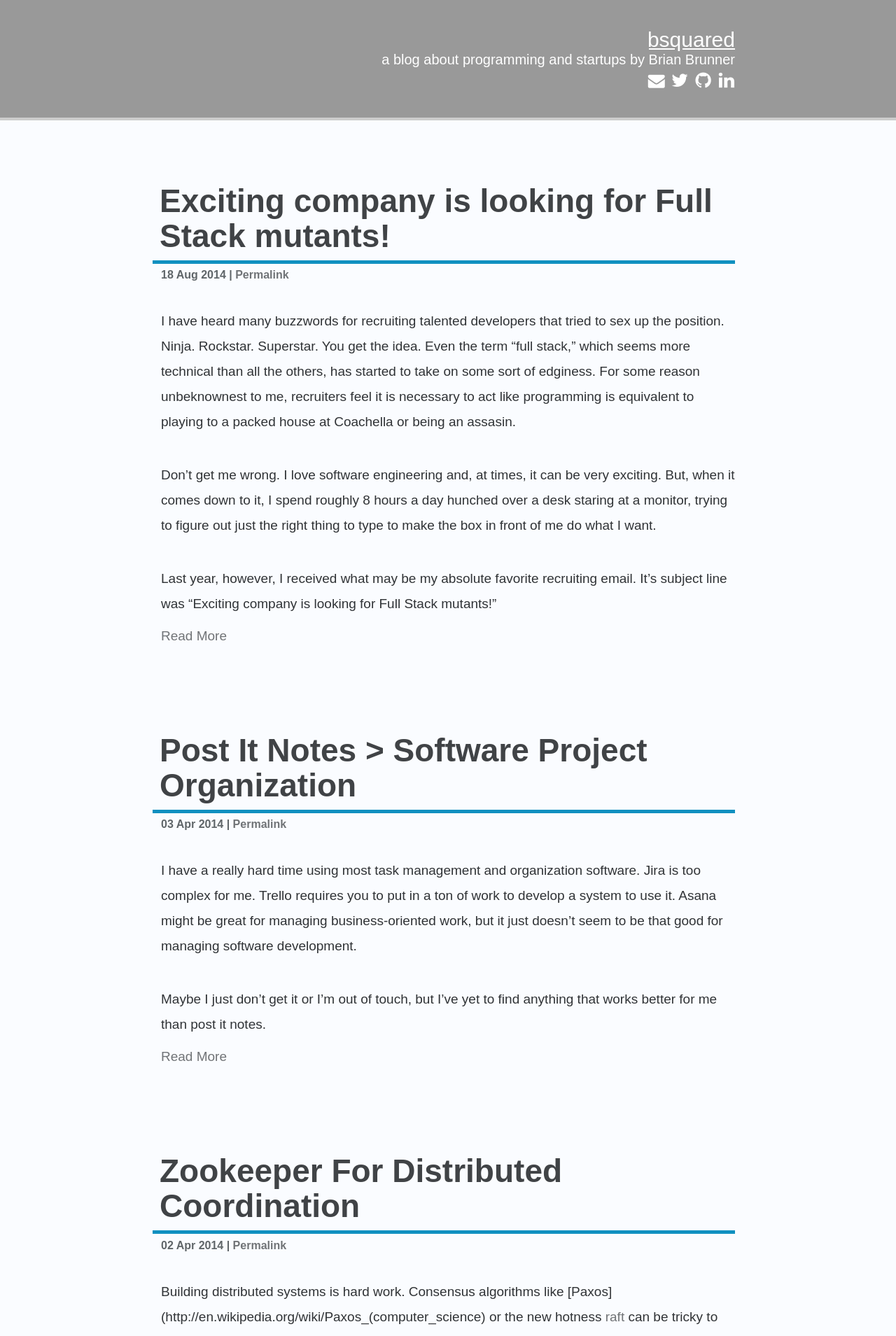
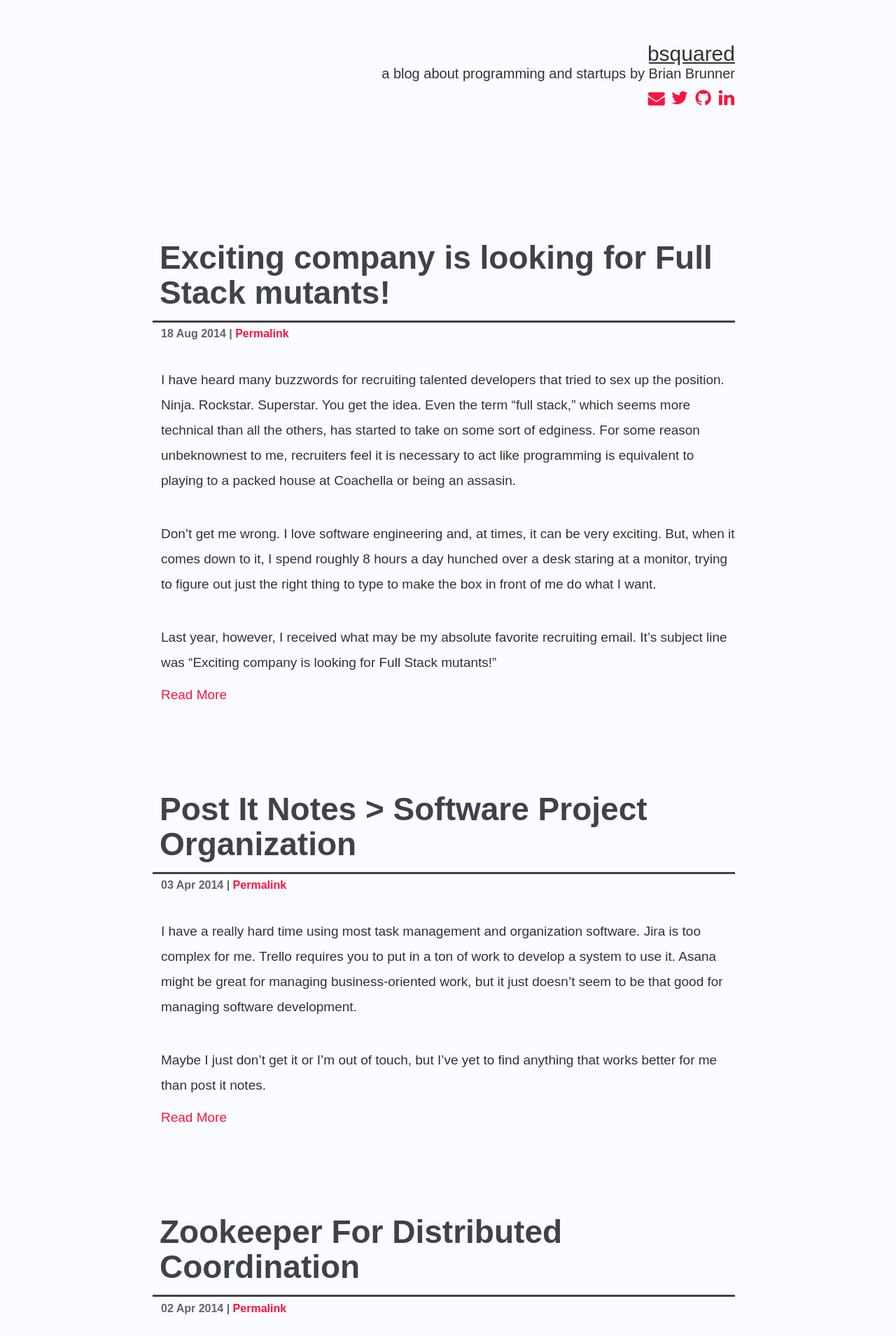
Before and after one commit to brianbrunner/brianbrunner.github.io, a Jekyll site: the page built from index.html, in a window 1280 px wide. Shown: the top 1909 px of the page at 70% size. Built offline with Jekyll 4.4.1, drawn with Linux system fonts in a browser that asks for light colours; nearby versions of some CDN libraries; the list of posts is cut into pages by our own code; comment, search, counter and statistics services are not loaded.

Commit message:
Finished updating styling

```diff
--- a/css/style.css
+++ b/css/style.css
@@ -6,7 +6,7 @@ h1, h2, h3, h4, h5, h6 {
   color: #404346;
 }
 a, a:visited {
-  color: #707376;
+  color: #ff1140;
   text-decoration: none !important;
 }
 ul li {
@@ -25,24 +25,20 @@ article blockquote, article header, article section, article footer, .inner {
   margin: 0 auto;
 }
 .header {
- padding: 40px 0;
- border-width: 0;
- border-color: #ccc;
- border-bottom-width: 4px;
- border-style: solid;
- color: #fff;
- width: 100%;
- background-color: #999;
+  color: #303336;
+  padding: 60px 0 80px;
+  border-width: 0;
+  width: 100%;
 }
 .header h1, .header h1 a {
+  color: #303336;
   font-size: 30px;
   position: relative;
-  color: #fff
 }
 .header h1:before, .header h1:after {
  content: "";
  position: absolute;
- background-color: #fff;
+ background-color: #303336;
  height: 2px;
  width: 75px;
  bottom: 3px;
@@ -58,7 +54,7 @@ article blockquote, article header, article section, article footer, .inner {
 .header h1, .header h2 {
   text-align: right;
   margin: 0;
-  color: #fff;
+  color: #303336 !important;
   font-weight: 300;
 }
 .header .social-links
@@ -67,17 +63,14 @@ article blockquote, article header, article section, article footer, .inner {
   text-align: right;
 }
 .header .social-links a {
+  color: #ff1140 !important;
   transition: 0.25s;
   -webkit-transition: 0.25s;
   text-align: center;
   width: 24px;
-  margin-left: 5px;
-  color: #fff !important;
+  margin: 5px 0 0 5px;
   font-size: 26px;
   font-family: FontAwesome !important;
-}
-.header .social-links a:hover {
-  color: #404346; !important;
 }
 .header .social-links .fa-envelope {
   font-size: 24px;
@@ -96,7 +89,7 @@ article blockquote, article header, article section, article footer, .inner {
   line-height: 20px;
 }
 article header {
-  margin: 90px auto 70px;
+  margin: 110px auto 70px;
 }
 article header > a:first-child {
   display: block;
@@ -105,8 +98,8 @@ article header h2 {
   font-size: 46px;
   line-height: 50px;
   color: #404346;
-  border-bottom: 5px solid #1090C0;
-  padding: 0 0 10px 10px;
+  border-bottom: 3px solid #404346;
+  padding: 0 0 15px 10px;
   margin-left: -12px;
 }
 article header h3 {
--- a/index.html
+++ b/index.html
@@ -31,14 +31,9 @@ title: bsquared
     <div class="pagination">
   	  {% if paginator.previous_page %}
     	  <a href="{{ paginator.previous_page_path }}" class="previous">&laquo; Previous</a>
-  	  {% else %}
-    	  <span class="previous">Prev</span>
   	  {% endif %}
-  	    <span class="page_number ">[{{ paginator.page }}/{{ paginator.total_pages }}]</span>
   	  {% if paginator.next_page %}
      	  <a href="{{ paginator.next_page_path }}" class="next">Next &raquo;</a>
-     	{% else %}
-    	  <span class="next ">Next</span>
   	  {% endif %}
     </div>
   </section>
```
Also changed, not shown: _drafts/2013-12-05-big-data.markdown (deleted, +0 -8 lines), _drafts/2014-08-18-coworking-spaces-are-terrible.markdown (deleted, +0 -39 lines), favicon.ico (deleted).
